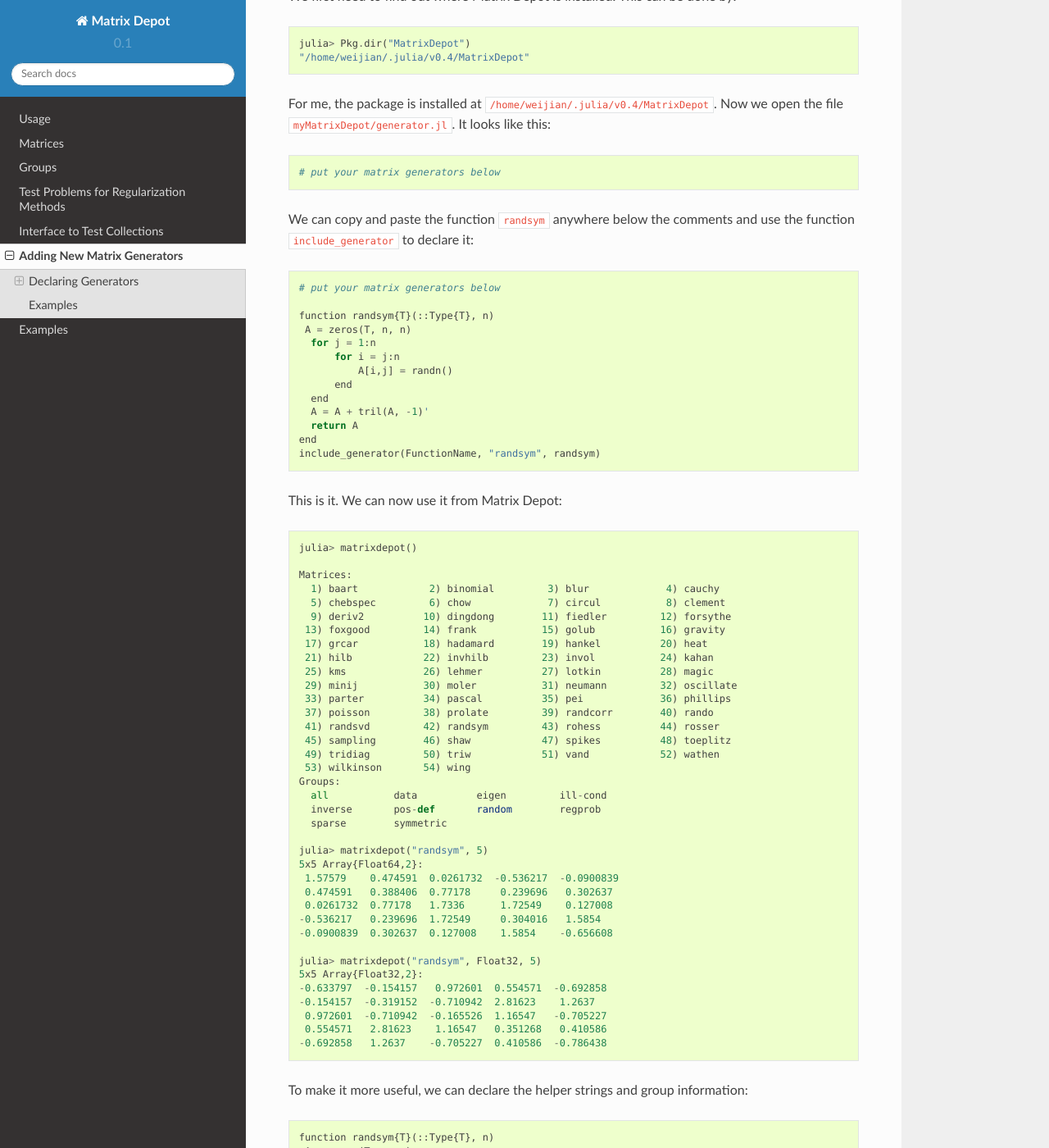
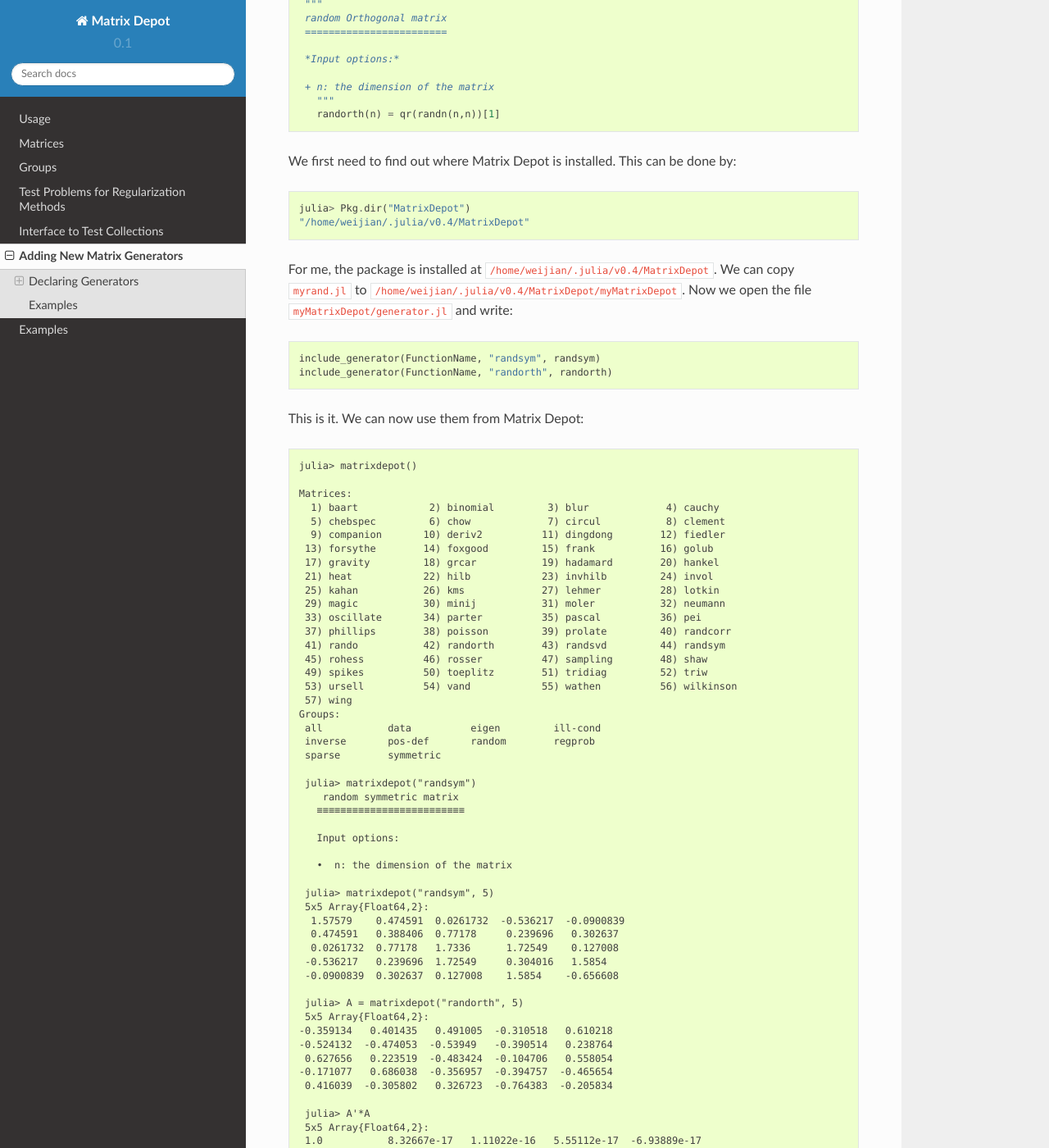
Before and after one commit to JuliaLinearAlgebra/MatrixDepot.jl, a Sphinx documentation site: the page built from doc/user.rst, in a window 1280 px wide and 1400 px high, scrolled down 1074 px. Shown: the whole window at 82% size. Built offline with Sphinx 7.4.7 and the Read the Docs theme 2.0.0, drawn with Linux system fonts in a browser that asks for light colours; some of the changed text lies outside the part shown.

Commit message:
update documentation

```diff
--- a/doc/user.rst
+++ b/doc/user.rst
@@ -12,9 +12,11 @@
 Declaring Generators
 --------------------
 
-All we need to do is to code the generators in
-``path/to/MatrixDepot/myMatrixDepot/generator.jl`` and use
-``include_generator`` to declare them.
+When Matrix Depot is first loaded, a new directory ``myMatrixDepot``
+will be created. Matrix Depot automatically includes all Julia files
+in this directory. Hence, all we need to do is to copy
+the generator files to ``path/to/MatrixDepot/myMatrixDepot`` and use
+the function ``include_generator`` to declare them.
 
 .. function:: include_generator(Stuff To Be Included, Stuff, f)
 
@@ -24,9 +26,6 @@
     * ``FunctionName``: the function name of ``f``. In this case,
       ``Stuff`` is a string representing ``f``.
 
-    * ``Help``: the helper lines of ``f``. In this case, ``Stuff``
-      is the helper lines of ``f``.
-
     * ``Group``: the group where ``f`` belongs. In this case,
       ``Stuff`` is the group name.
 
@@ -34,24 +33,37 @@
 ---------
 
 To get a feel of how it works, let's see an example.
-Suppose we want to include a random symmetric matrix ``randsym``
-in Matrix Depot::
+Suppose we have a file ``myrand.jl`` which contains two
+matrix generator ``randsym`` and ``randorth``::
 
-  function randsym{T}(::Type{T}, n)
-    A = zeros(T, n, n)
-    for j = 1:n
+  """
+  random symmetric matrix
+  =======================
+
+  *Input options:*
+
+  + n: the dimension of the matrix
+    """
+    function randsym(n)
+      A = zeros(n, n)
+      for j = 1:n
         for i = j:n
-            A[i,j] = randn()
+           A[i,j] = randn()
         end
-    end
-    A = A + tril(A, -1)'
-    return A
-  end
+      end
+      A = A + tril(A, -1)'
+      return A
+   end
 
-.. note::
-   To be consistent with Matrix Depot's matrix generators,
-   the first argument of the function must be the
-   element type of matrix.
+   """
+   random Orthogonal matrix
+   ========================
+
+   *Input options:*
+
+   + n: the dimension of the matrix
+     """
+     randorth(n) = qr(randn(n,n))[1]
 
 We first need to find out where Matrix Depot is installed. This
 can be done by::
@@ -60,54 +72,46 @@
   "/home/weijian/.julia/v0.4/MatrixDepot"
 
 For me, the package is installed at
-``/home/weijian/.julia/v0.4/MatrixDepot``. Now we open the file
-``myMatrixDepot/generator.jl``. It looks like this::
+``/home/weijian/.julia/v0.4/MatrixDepot``. We can copy ``myrand.jl``
+to ``/home/weijian/.julia/v0.4/MatrixDepot/myMatrixDepot``.
+Now we open the file
+``myMatrixDepot/generator.jl`` and write::
 
+  include_generator(FunctionName, "randsym", randsym)
+  include_generator(FunctionName, "randorth", randorth)
 
-  # put your matrix generators below
+This is it. We can now use them from Matrix Depot::
 
+ julia> matrixdepot()
 
-We can copy and paste the function ``randsym`` anywhere below the
-comments and use the function ``include_generator`` to declare it::
+ Matrices:
+   1) baart            2) binomial         3) blur             4) cauchy
+   5) chebspec         6) chow             7) circul           8) clement
+   9) companion       10) deriv2          11) dingdong        12) fiedler
+  13) forsythe        14) foxgood         15) frank           16) golub
+  17) gravity         18) grcar           19) hadamard        20) hankel
+  21) heat            22) hilb            23) invhilb         24) invol
+  25) kahan           26) kms             27) lehmer          28) lotkin
+  29) magic           30) minij           31) moler           32) neumann
+  33) oscillate       34) parter          35) pascal          36) pei
+  37) phillips        38) poisson         39) prolate         40) randcorr
+  41) rando           42) randorth        43) randsvd         44) randsym
+  45) rohess          46) rosser          47) sampling        48) shaw
+  49) spikes          50) toeplitz        51) tridiag         52) triw
+  53) ursell          54) vand            55) wathen          56) wilkinson
+  57) wing
+ Groups:
+  all           data          eigen         ill-cond
+  inverse       pos-def       random        regprob
+  sparse        symmetric
 
+  julia> matrixdepot("randsym")
+     random symmetric matrix
+    ≡≡≡≡≡≡≡≡≡≡≡≡≡≡≡≡≡≡≡≡≡≡≡≡≡
 
-  # put your matrix generators below
+    Input options:
 
-  function randsym{T}(::Type{T}, n)
-   A = zeros(T, n, n)
-    for j = 1:n
-        for i = j:n
-            A[i,j] = randn()
-        end
-    end
-    A = A + tril(A, -1)'
-    return A
-  end
-  include_generator(FunctionName, "randsym", randsym)
-
-This is it. We can now use it from Matrix Depot::
-
-  julia> matrixdepot()
-
-  Matrices:
-    1) baart            2) binomial         3) blur             4) cauchy
-    5) chebspec         6) chow             7) circul           8) clement
-    9) deriv2          10) dingdong        11) fiedler         12) forsythe
-   13) foxgood         14) frank           15) golub           16) gravity
-   17) grcar           18) hadamard        19) hankel          20) heat
-   21) hilb            22) invhilb         23) invol           24) kahan
-   25) kms             26) lehmer          27) lotkin          28) magic
-   29) minij           30) moler           31) neumann         32) oscillate
-   33) parter          34) pascal          35) pei             36) phillips
-   37) poisson         38) prolate         39) randcorr        40) rando
-   41) randsvd         42) randsym         43) rohess          44) rosser
-   45) sampling        46) shaw            47) spikes          48) toeplitz
-   49) tridiag         50) triw            51) vand            52) wathen
-   53) wilkinson       54) wing
-  Groups:
-    all           data          eigen         ill-cond
-    inverse       pos-def       random        regprob
-    sparse        symmetric
+    •  n: the dimension of the matrix
 
   julia> matrixdepot("randsym", 5)
   5x5 Array{Float64,2}:
@@ -117,39 +121,28 @@
   -0.536217   0.239696  1.72549     0.304016   1.5854
   -0.0900839  0.302637  0.127008    1.5854    -0.656608
 
-  julia> matrixdepot("randsym", Float32, 5)
-  5x5 Array{Float32,2}:
-  -0.633797  -0.154157   0.972601  0.554571  -0.692858
-  -0.154157  -0.319152  -0.710942  2.81623    1.2637
-   0.972601  -0.710942  -0.165526  1.16547   -0.705227
-   0.554571   2.81623    1.16547   0.351268   0.410586
-  -0.692858   1.2637    -0.705227  0.410586  -0.786438
+  julia> A = matrixdepot("randorth", 5)
+  5x5 Array{Float64,2}:
+ -0.359134   0.401435   0.491005  -0.310518   0.610218
+ -0.524132  -0.474053  -0.53949   -0.390514   0.238764
+  0.627656   0.223519  -0.483424  -0.104706   0.558054
+ -0.171077   0.686038  -0.356957  -0.394757  -0.465654
+  0.416039  -0.305802   0.326723  -0.764383  -0.205834
 
-To make it more useful, we can declare the helper strings and group information::
+  julia> A'*A
+  5x5 Array{Float64,2}:
+  1.0           8.32667e-17   1.11022e-16   5.55112e-17  -6.93889e-17
+  8.32667e-17   1.0          -1.80411e-16  -2.77556e-17  -5.55112e-17
+  1.11022e-16  -1.80411e-16   1.0           1.94289e-16  -1.66533e-16
+  5.55112e-17  -2.77556e-17   1.94289e-16   1.0           1.38778e-16
+ -6.93889e-17  -5.55112e-17  -1.66533e-16   1.38778e-16   1.0
 
-  function randsym{T}(::Type{T}, n)
-   A = zeros(T, n, n)
-    for j = 1:n
-        for i = j:n
-            A[i,j] = randn()
-        end
-    end
-    A = A + tril(A, -1)'
-    return A
-  end
-  include_generator(FunctionName, "randsym", randsym)
-  helplines = "random symmetric matrix:
-            \n Input options: [type, n]: the dimension of the matrix is n."
-  include_generator(Help, helplines, randsym)
+We can also add group information::
+
   include_generator(Group, "random", randsym)
   include_generator(Group, "symmetric", randsym)
 
-Now we can do::
-
-  julia> matrixdepot("randsym")
-  random symmetric matrix:
-
-  Input options: [type, n]: the dimension of the matrix is n.
+Now if we type::
 
   julia> matrixdepot("random")
   9-element Array{ASCIIString,1}:
```
Also changed, not shown: other parts of doc/user.rst (+2 -1 lines), 2 other files.
